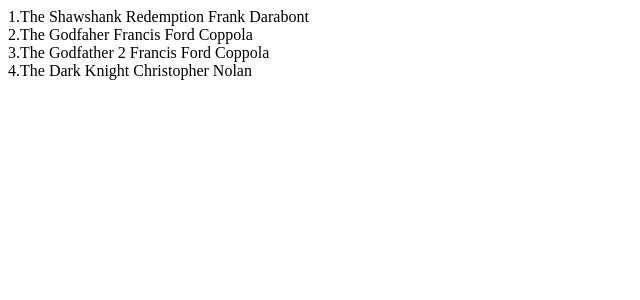
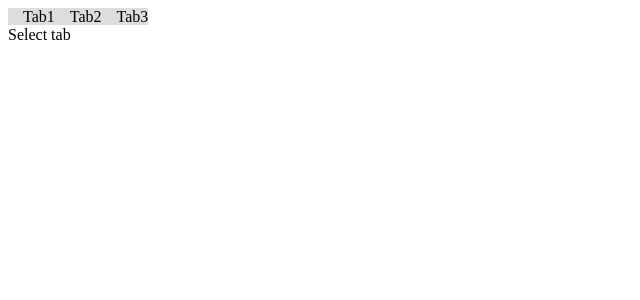
Before and after one commit to lukaszsiembida/angular, an Angular app: page / in a window 1280 px wide. Shown: the top 300 px of the page, without its empty margins (0-640 px from the left). Built offline with nearby package versions, Linux system fonts and the light colour scheme.

Commit message:
zadanie 5

```diff
--- a/src/app/app.component.css
+++ b/src/app/app.component.css
@@ -0,0 +1,5 @@
+  app-tab-component  {
+    background-color: #ddd;
+    padding-left: 15px;
+    cursor: pointer;
+  }
--- a/src/app/app.component.html
+++ b/src/app/app.component.html
@@ -3,6 +3,19 @@
 <!--<app-my-component *ngIf="exists"></app-my-component>-->
 
 <!--zadanie4-->
-<app-my-component *ngFor="let movie of topMovies; let i = index" [director]="movie.director">
-  {{i+1}}.{{movie.title}}
-</app-my-component>
+<!--<app-my-component *ngFor="let movie of topMovies; let i = index" [director]="movie.director">-->
+<!--  {{i+1}}.{{movie.title}}-->
+<!--</app-my-component>-->
+
+<!--zadanie 5-->
+<div>
+  <app-tab-component [active]="isSelected(1)" (click)="setTab(1)">Tab1</app-tab-component>
+  <app-tab-component [active]="isSelected(2)" (click)="setTab(2)">Tab2</app-tab-component>
+  <app-tab-component [active]="isSelected(3)" (click)="setTab(3)">Tab3</app-tab-component>
+</div>
+<div [ngSwitch]="tab">
+<app-tab-content-component *ngSwitchCase="1">Tab content 1</app-tab-content-component>
+<app-tab-content-component *ngSwitchCase="2">Tab content 2</app-tab-content-component>
+<app-tab-content-component *ngSwitchCase="3">Tab content 3</app-tab-content-component>
+<app-tab-content-component *ngSwitchDefault>Select tab</app-tab-content-component>
+</div>
--- a/src/app/app.component.ts
+++ b/src/app/app.component.ts
@@ -6,12 +6,23 @@
   styleUrls: ['./app.component.css']
 })
 export class AppComponent {
-  topMovies = [
-    {title: 'The Shawshank Redemption', director: 'Frank Darabont'},
-    {title: 'The Godfaher', director: 'Francis Ford Coppola'},
-    {title: 'The Godfather 2', director: 'Francis Ford Coppola'},
-    {title: 'The Dark Knight', director: 'Christopher Nolan'},
-  ];
+  tab = 0;
+
+  setTab(num: number): void {
+    this.tab = num;
+  }
+
+  isSelected(num: number): boolean {
+    return this.tab === num;
+  }
+
+  // zadanie 4
+  // topMovies = [
+  //   {title: 'The Shawshank Redemption', director: 'Frank Darabont'},
+  //   {title: 'The Godfaher', director: 'Francis Ford Coppola'},
+  //   {title: 'The Godfather 2', director: 'Francis Ford Coppola'},
+  //   {title: 'The Dark Knight', director: 'Christopher Nolan'},
+  // ];
   // zadanie 3
   // exists = true;
   // toggleExists(): void {this.exists = !this.exists;}
--- a/src/app/app.module.ts
+++ b/src/app/app.module.ts
@@ -3,11 +3,15 @@
 
 import { AppComponent } from './app.component';
 import { MyComponentComponent } from './my-component/my-component.component';
+import { TabComponentComponent } from './tab-component/tab-component.component';
+import { TabContentComponentComponent } from './tab-content-component/tab-content-component.component';
 
 @NgModule({
   declarations: [
     AppComponent,
-    MyComponentComponent
+    MyComponentComponent,
+    TabComponentComponent,
+    TabContentComponentComponent
   ],
   imports: [
     BrowserModule
--- /dev/null
+++ b/src/app/tab-component/tab-component.component.html
@@ -0,0 +1 @@
+<ng-content></ng-content>
--- /dev/null
+++ b/src/app/tab-component/tab-component.component.ts
@@ -0,0 +1,19 @@
+import {Component, Input, OnInit} from '@angular/core';
+
+@Component({
+  selector: 'app-tab-component',
+  templateUrl: './tab-component.component.html',
+  styleUrls: ['./tab-component.component.css']
+})
+export class TabComponentComponent implements OnInit {
+
+  @Input()
+  active: boolean;
+
+  constructor() {
+  }
+
+  ngOnInit(): void {
+  }
+
+}
--- /dev/null
+++ b/src/app/tab-content-component/tab-content-component.component.html
@@ -0,0 +1 @@
+<ng-content></ng-content>
--- /dev/null
+++ b/src/app/tab-content-component/tab-content-component.component.ts
@@ -0,0 +1,15 @@
+import { Component, OnInit } from '@angular/core';
+
+@Component({
+  selector: 'app-tab-content-component',
+  templateUrl: './tab-content-component.component.html',
+  styleUrls: ['./tab-content-component.component.css']
+})
+export class TabContentComponentComponent implements OnInit {
+
+  constructor() { }
+
+  ngOnInit(): void {
+  }
+
+}
```
Also changed, not shown: src/app/tab-component/tab-component.component.css (added), src/app/tab-content-component/tab-content-component.component.css (added), 2 other files (tests, documents, lock files or other folders).
